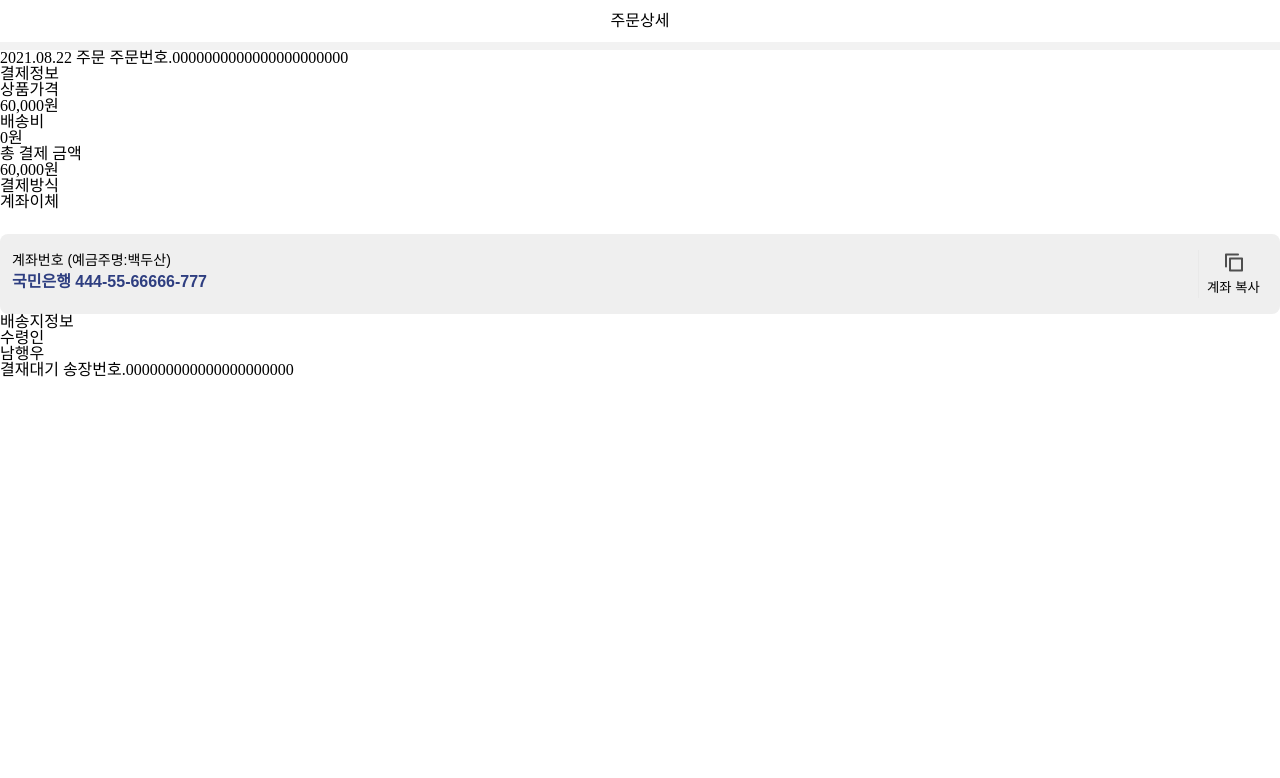
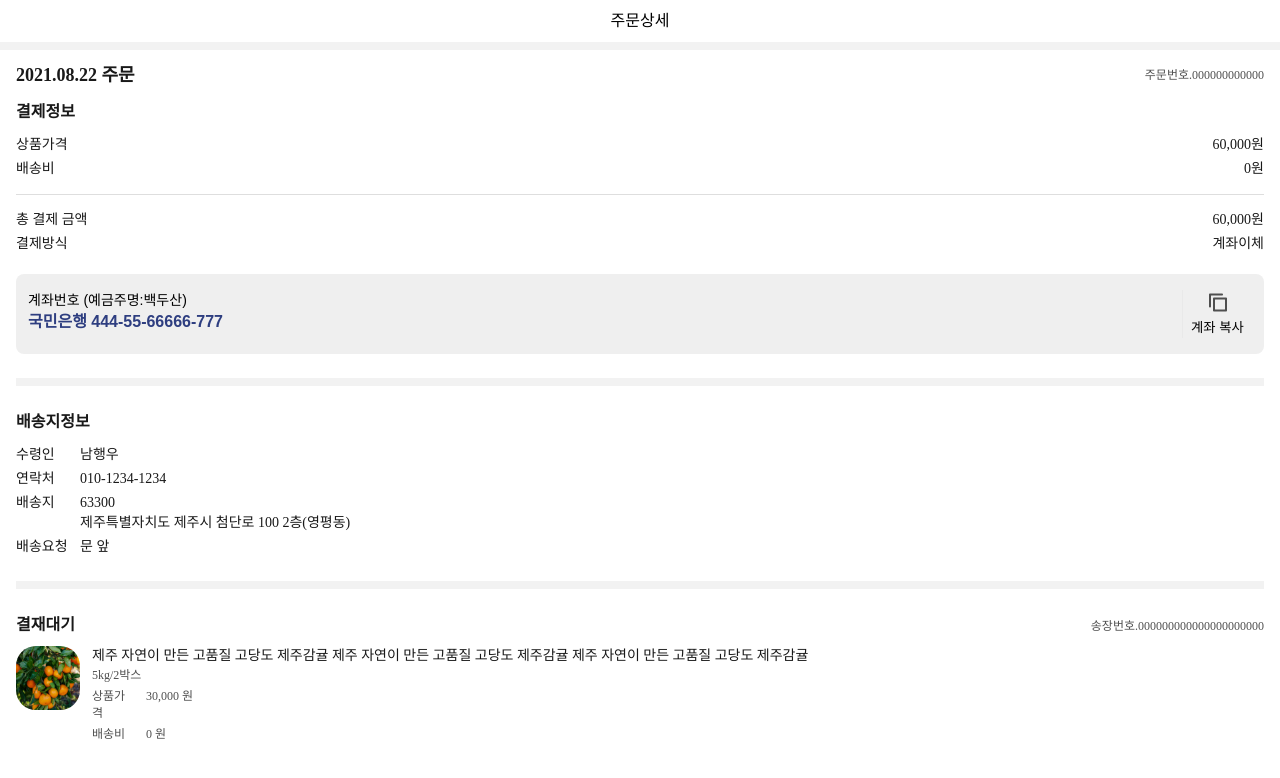
Before and after one commit to nugurejeil/younggil, a plain HTML site: page orderDetail.html in a window 1280 px wide. Drawn offline with Linux system fonts and the light colour scheme.

Commit message:
주문상세 완료

```diff
--- a/orderDetail.html
+++ b/orderDetail.html
@@ -16,19 +16,23 @@
         <h1 class="cert-tit">주문상세</h1>
     </header>
     <main class="main-detail">
-        <h2 class="detail-tit">2021.08.22 주문 <span>주문번호.0000000000000000000000</span></h2>
+        <h2 class="detail-tit">2021.08.22 주문 <span>주문번호.000000000000</span></h2>
         <article class="detail-order">
             <h3 class="order-tit">결제정보</h3>
             <dl class="pay-list">
                 <div>
                     <dt>상품가격</dt>
                     <dd>60,000원</dd>
+                </div>
+                <div>
                     <dt>배송비</dt>
                     <dd>0원</dd>
                 </div>
-                <div>
+                <div class="pay-info-item">
                     <dt>총 결제 금액</dt>
                     <dd>60,000원</dd>
+                </div>
+                <div>
                     <dt>결제방식</dt>
                     <dd>계좌이체</dd>
                 </div>
@@ -43,16 +47,52 @@
         </article>
         <article class="detail-address">
             <h3 class="order-tit">배송지정보</h3>
-            <dl>
+            <dl class="address-detail">
                 <div>
                     <dt>수령인</dt>
                     <dd>남행우</dd>
+                </div>
+                <div>
+                    <dt>연락처</dt>
+                    <dd>010-1234-1234</dd>
+                </div>
+                <div>
+                    <dt>배송지</dt>
+                    <dd>
+                        63300
+                        <address>제주특별자치도 제주시 첨단로 100 2층(영평동)</address>
+                    </dd>
+                </div>
+                <div>
+                    <dt>배송요청</dt>
+                    <dd>문 앞</dd>
                 </div>
             </dl>
         </article>
         <article class="detail-pay">
             <h3 class="order-tit">결재대기 <span>송장번호.000000000000000000000</span></h3>
-
+            <figure class="info-item">
+                <a href="#none" class="item-link">
+                    <div class="info-img-cont">
+                        <img src="images/item_other1.png" alt="" class="info-img">
+                    </div>
+                    <figcaption class="info-detail">
+                        <em class="text-ellipsis2">제주 자연이 만든 고품질 고당도 제주감귤 제주 자연이 만든 고품질 고당도 제주감귤 제주 자연이 만든 고품질
+                            고당도 제주감귤</em>
+                        <span class="detail-weight">5kg/2박스</span>
+                        <dl class="pay-info-list">
+                            <div>
+                                <dt>상품가격</dt>
+                                <dd>30,000 원</dd>
+                            </div>
+                            <div>
+                                <dt>배송비</dt>
+                                <dd>0 원</dd>
+                            </div>
+                        </dl>
+                    </figcaption>
+                </a>
+            </figure>
         </article>
     </main>
 </body>
--- a/style/orderDetail.css
+++ b/style/orderDetail.css
@@ -1,4 +1,139 @@
 @charset 'utf-8';
 .main-detail{
     border-top:8px solid #F2F2F2;
+    padding:0 16px;
 }
+.main-detail article + article{
+    margin-top:24px;
+    padding-top:24px;
+    border-top:8px solid #F2F2F2;
+}
+.main-detail .detail-tit{
+    margin:12px 0 12px;
+    font-weight: bold;
+    font-size: 18px;
+    line-height: 26px;
+    color: #191919;
+}
+.main-detail .detail-tit span{
+    float:right;
+    font-weight: 500;
+    font-size: 12px;
+    line-height: 26px;
+    color: #4F4F4F;
+}
+.main-detail .order-tit{
+    margin-bottom:12px;
+    font-weight: 700;
+    font-size: 16px;
+    line-height: 23px;
+    color: #191919;
+}
+.detail-order .pay-list div{
+    display: flex;
+    justify-content: space-between;
+}
+.detail-order .pay-list div + div{
+    margin-top:4px;
+}
+.pay-list dt, .pay-list dd{
+    font-weight: 400;
+    font-size: 14px;
+    line-height: 20px;
+    color: #191919;
+}
+.pay-list dd{
+    font-weight: 500;
+}
+.detail-order .pay-list .pay-info-item{
+    padding-top:15px;
+    margin-top:15px;
+    border-top:1px solid #DEDEDE;
+}
+
+.detail-order .buy-account{
+    margin-top:20px;
+}
+
+.detail-address .address-detail div{
+    display: flex;
+}
+.detail-address .address-detail div+div{
+    margin-top:4px;
+}
+.detail-address .address-detail dt, .detail-address .address-detail dd{
+    font-weight: 400;
+    font-size: 14px;
+    line-height: 20px;
+    color: #191919;
+}
+.detail-address .address-detail dt{
+    width:64px;
+}
+.detail-address .address-detail dd{
+    flex:1;
+    font-weight: 500;
+}
+.detail-pay .order-tit{
+    margin-bottom:10px;
+}
+.detail-pay .order-tit span{
+    float:right;
+    font-weight: 500;
+    font-size: 12px;
+    line-height: 26px;
+    color: #4F4F4F;
+}
+
+.item-link .info-detail {
+    flex: 1;
+    margin-left: 12px;
+}
+.info-item .item-link {
+    display: flex;
+    text-decoration: none;
+}
+.item-link .info-img-cont{
+    position: relative;
+    overflow: hidden;
+    width: 64px;
+    height: 64px;
+    border-radius: 20px;
+}
+.info-item .info-img {
+    width: 100%;
+    height: 100%;
+}
+.info-item .info-img-cont::after {
+    position: absolute;
+    content: '';
+    top: 0;
+    left: 0;
+    right: 0;
+    bottom: 0;
+    background: url(../images/item_background-other.png);
+}
+.info-detail .text-ellipsis2 {
+    max-height: 40px;
+    line-height: 20px;
+    font-weight: 500;
+    font-size: 14px;
+    color: #191919;
+}
+.info-detail .detail-weight, .pay-info-list dt, .pay-info-list dd{
+    font-size: 12px;
+    line-height: 17px;
+    color: #4F4F4F;
+}
+.info-detail .pay-info-list div{
+    display: flex;
+    margin-top:4px;
+}
+.pay-info-list dt{
+    width:42px;
+    margin-right:12px;
+}
+.pay-info-list dd{
+    flex:1;
+    font-weight: 500;
+}
```
